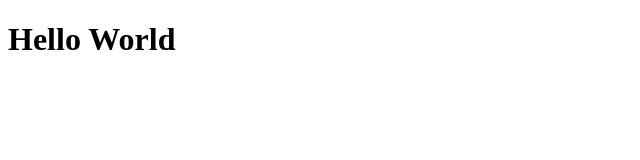
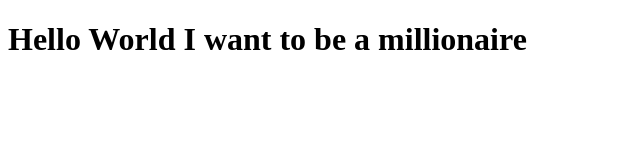
Before and after one commit to bfmir17/Website, a plain HTML site: page site-2/index.html in a window 1280 px wide. Shown: the whole page, without its empty margins (0-640 px from the left). Drawn offline with Linux system fonts and the light colour scheme.

Commit message:
Small changes

```diff
--- a/site-2/index.html
+++ b/site-2/index.html
@@ -4,7 +4,7 @@
 	<title>Hello future Me</title>
 </head>
 <body>
-<h1>Hello World</h1>
+<h1>Hello World I want to be a millionaire</h1>
 
 </body>
 </html>
```
